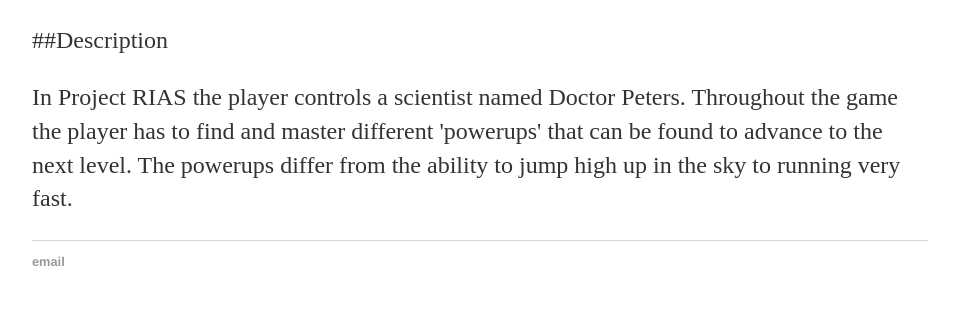
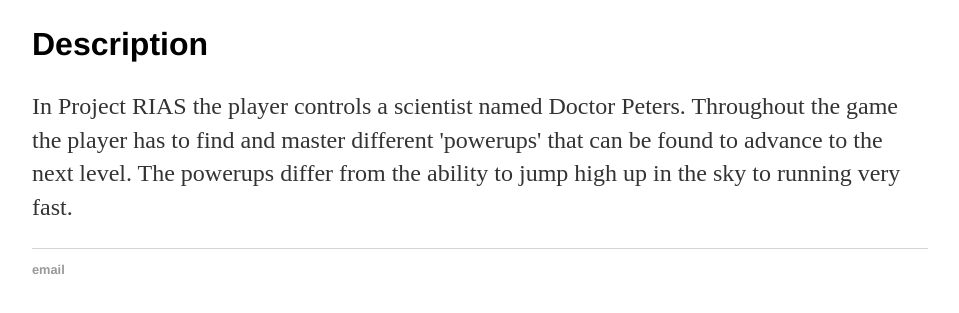
Before and after one commit to SanderHageman/sanderhageman.github.io, a Jekyll site: the page built from _posts/2017-10-12-Project-Rias.md, in a window 1280 px wide, cut to the strip 745-1082 px from the top of the page. Shown: the top 313 px of the strip, without its empty margins (160-1119 px from the left). Built offline with Jekyll 4.4.1, drawn with Linux system fonts in a browser that asks for light colours.

```diff
--- a/_posts/2017-10-12-Project-Rias.md
+++ b/_posts/2017-10-12-Project-Rias.md
@@ -10,5 +10,5 @@ achievement: true
 {% include ytvideo.html id="SlPOuWNxR3o" %}
 <!-- <a href="https://www.youtube.com/watch?v=SlPOuWNxR3o">[Link to trailer on Youtube]</a> -->
 
-##Description
+<h2>Description</h2>
 <p>In Project RIAS the player controls a scientist named Doctor Peters. Throughout the game the player has to find and master different 'powerups' that can be found to advance to the next level. The powerups differ from the ability to jump high up in the sky to running very fast.</p>
```
